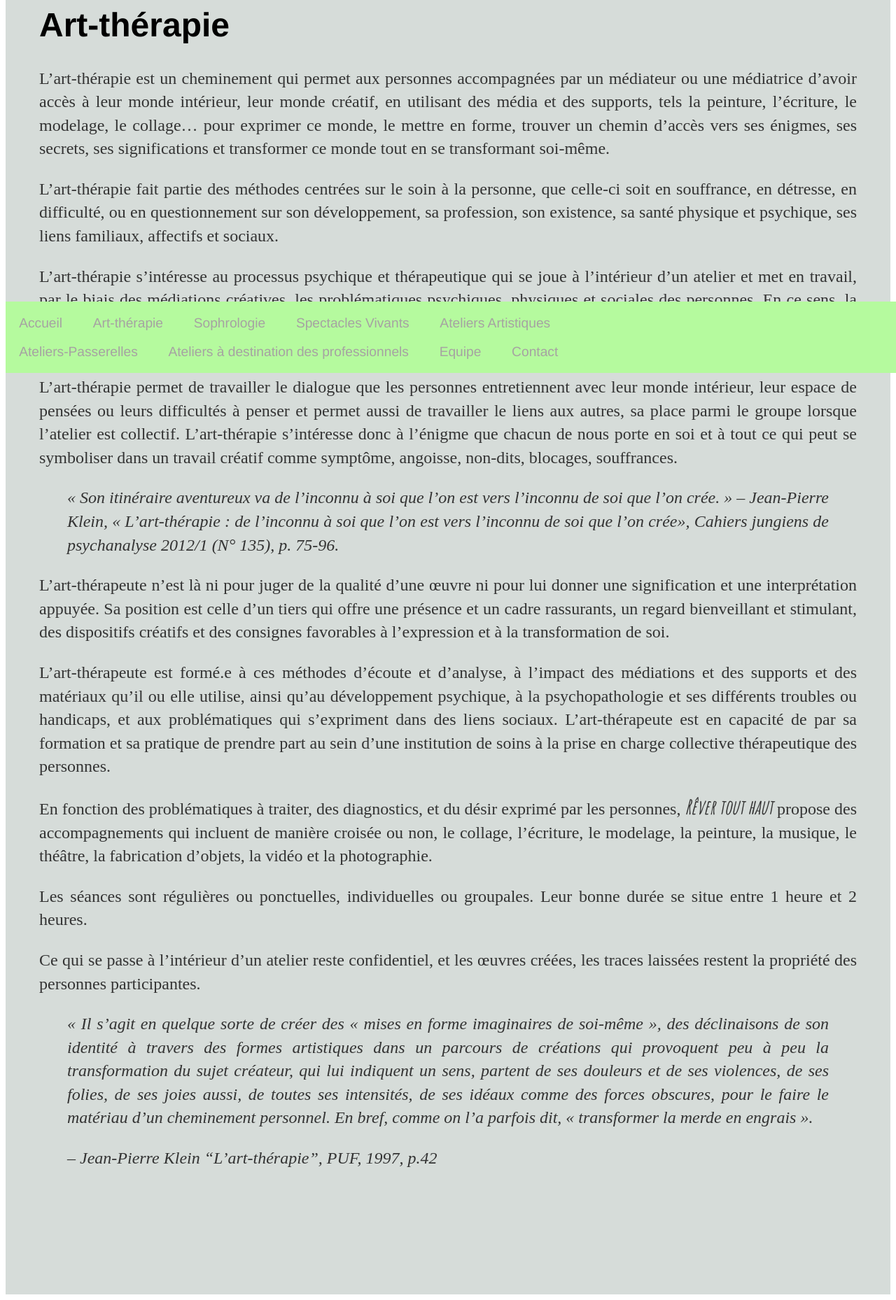
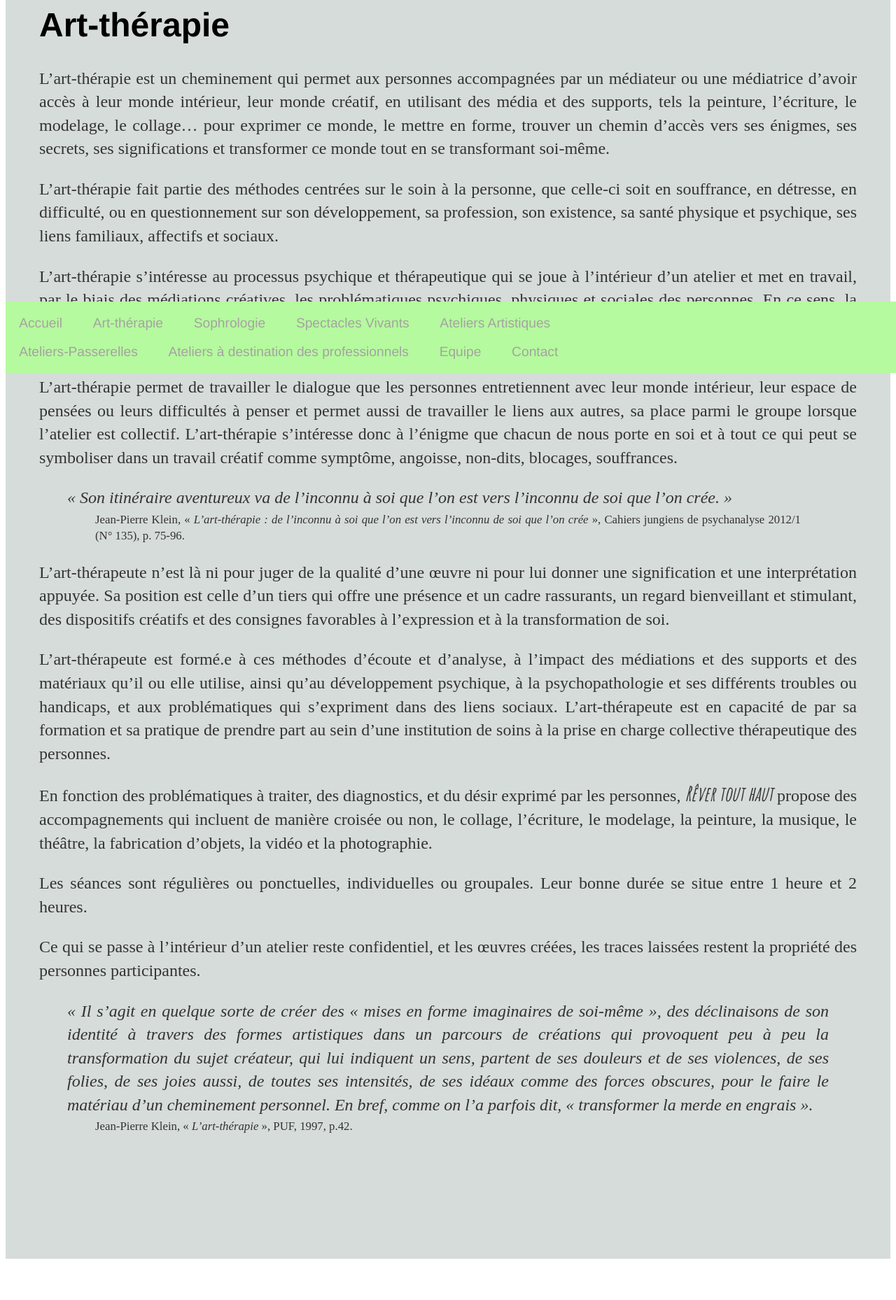
Before and after one commit to leshnik/revertouthaut, a Jekyll site: the page built from art-therapie.md, in a window 1280 px wide, cut to the strip 367-2225 px from the top of the page. Shown: the whole strip at 70% size. Built offline with Jekyll 4.4.1, drawn with Linux system fonts in a browser that asks for light colours; after the commit the page ends 2174 px from its top, so only the background shows below that.

Commit message:
Add class .cite for citation refs in indented paragraph with smaller text

```diff
--- a/art-therapie.md
+++ b/art-therapie.md
@@ -12,7 +12,9 @@ L’art-thérapie s’intéresse au processus psychique et thérapeutique qui se
 
 L’art-thérapie permet de travailler le dialogue que les personnes entretiennent avec leur monde intérieur, leur espace de pensées ou leurs difficultés à penser et permet aussi de travailler le liens aux autres, sa place parmi le groupe lorsque l’atelier est collectif.  L’art-thérapie s’intéresse donc à l’énigme que chacun de nous porte en soi et à tout ce qui peut se symboliser dans un travail créatif comme symptôme, angoisse, non-dits, blocages, souffrances.
 >*« Son itinéraire aventureux va de l’inconnu à soi que l’on est vers l’inconnu de soi que l’on crée. »*
-> -- <cite>Jean-Pierre Klein, « L'art-thérapie : de l'inconnu à soi que l'on est vers l'inconnu de soi que l'on crée», Cahiers jungiens de psychanalyse 2012/1 (N° 135), p. 75-96.
+
+>>Jean-Pierre Klein, « *L'art-thérapie : de l'inconnu à soi que l'on est vers l'inconnu de soi que l'on crée* », Cahiers jungiens de psychanalyse 2012/1 (N° 135), p. 75-96.
+{:.cite}
 
 
 L’art-thérapeute n’est là ni pour juger de la qualité d’une œuvre ni pour lui donner une signification et une interprétation appuyée. Sa position est celle d’un tiers qui offre une présence et un cadre rassurants, un regard bienveillant et stimulant, des dispositifs créatifs et des consignes favorables à l’expression et à la transformation de soi.
@@ -27,6 +29,7 @@ Ce qui se passe à l’intérieur d’un atelier reste confidentiel, et les œuv
 
 >*« Il s’agit en quelque sorte de créer des « mises en forme imaginaires de soi-même », des déclinaisons de son identité à travers des formes artistiques dans un parcours de créations qui provoquent peu à peu la transformation du sujet créateur, qui lui indiquent un sens, partent de ses douleurs et de ses violences, de ses folies, de ses joies aussi, de toutes ses intensités, de ses idéaux comme des forces obscures, pour le faire le matériau d’un cheminement personnel. En bref, comme on l’a parfois dit, « transformer la merde en engrais ».*
 
-> -- <cite>Jean-Pierre Klein "L'art-thérapie", PUF, 1997, p.42
+>>Jean-Pierre Klein, « *L'art-thérapie* », PUF, 1997, p.42.
+{:.cite}
 
 <br>
--- a/css/main.css
+++ b/css/main.css
@@ -69,6 +69,10 @@ p {
   line-height: 1.4em;
   color: #333;
 }
+.cite {
+  font-size: .7em;
+  margin-top: -2em;
+}
 
 .header {
   color: orange;
```
